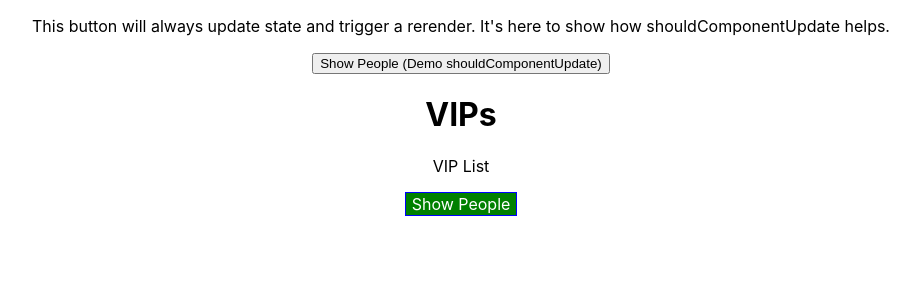
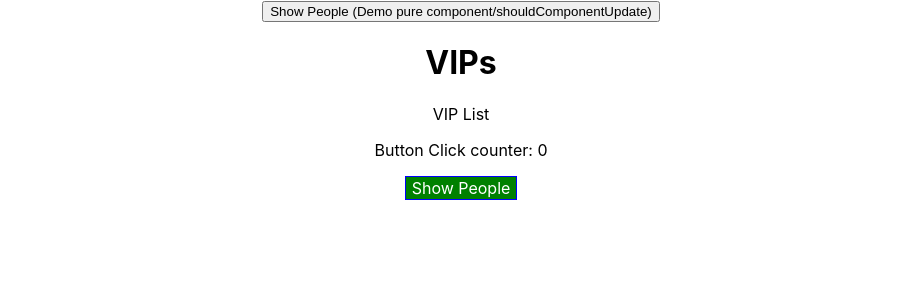
Before and after one commit to JaarenDSacharow/react16, a React (Create React App) app: page / in a window 1280 px wide. Shown: the top 300 px of the page, without its empty margins (179-1099 px from the left). Built offline with nearby package versions, Linux system fonts and the light colour scheme.

Commit message:
added a button clicked counter to demonstrate proper way to setState

```diff
--- a/src/components/Main/Main.js
+++ b/src/components/Main/Main.js
@@ -17,6 +17,7 @@ const main = (props) => {
         <Aux>
             <h1>{props.title}</h1>
             <p className={classes.join(' ')}>VIP List</p>
+            <p>Button Click counter: {props.toggleClicked}</p>
             <button className={props.buttonClass}onClick={() => props.click()}>Show People</button>
         </Aux>
     );
--- a/src/containers/App.js
+++ b/src/containers/App.js
@@ -19,6 +19,7 @@ constructor(props){
 
   this.state = {
     showPeople: false,
+    toggleClicked: 0,
     people : [
       {
         id: 1,
@@ -101,9 +102,15 @@ componentDidUpdate(){
 
   //simple handler to toggle visibility
 
+  //pass in prevState to make sure no other state version interferes
+  // setState is async!
   toggleShowPeopleHandler = () => {
-    this.setState({
-      showPeople: !this.state.showPeople
+    this.setState((prevState, props) => {
+      return{
+        showPeople: !this.state.showPeople,
+        toggleClicked: prevState.toggleClicked + 1
+      }
+
     })
   }
 
@@ -140,9 +147,9 @@ componentDidUpdate(){
     }
     return (
       <Aux>
-        <p>This button will always update state and trigger a rerender.  It's here to show how shouldComponentUpdate helps.</p>
-        <button onClick={()=>{this.setState({showPeople:true})}}>Show People (Demo shouldComponentUpdate)</button>
+        <button onClick={()=>{this.setState({showPeople:true})}}>Show People (Demo pure component/shouldComponentUpdate)</button>
         <Main
+          toggleClicked={this.state.toggleClicked}
           title={this.props.title}
           people={this.state.people}
           click={this.toggleShowPeopleHandler}
```
